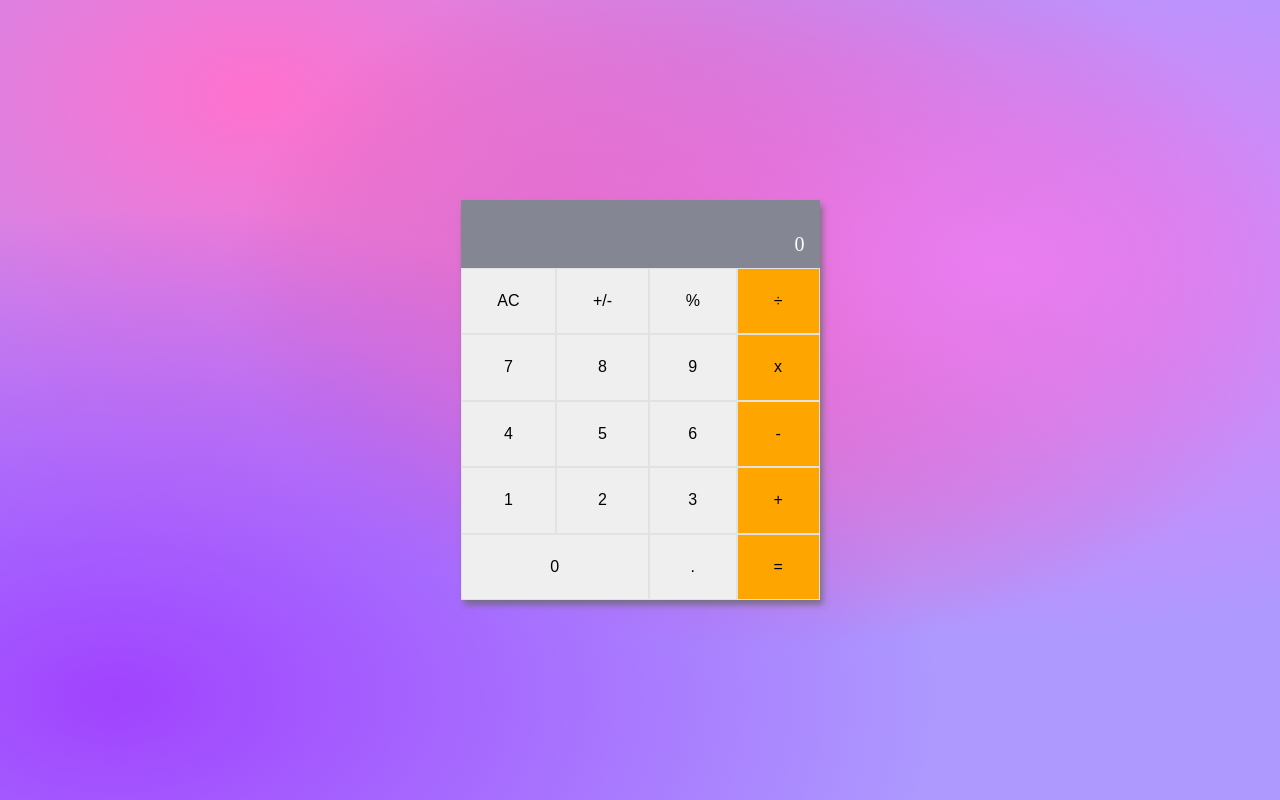
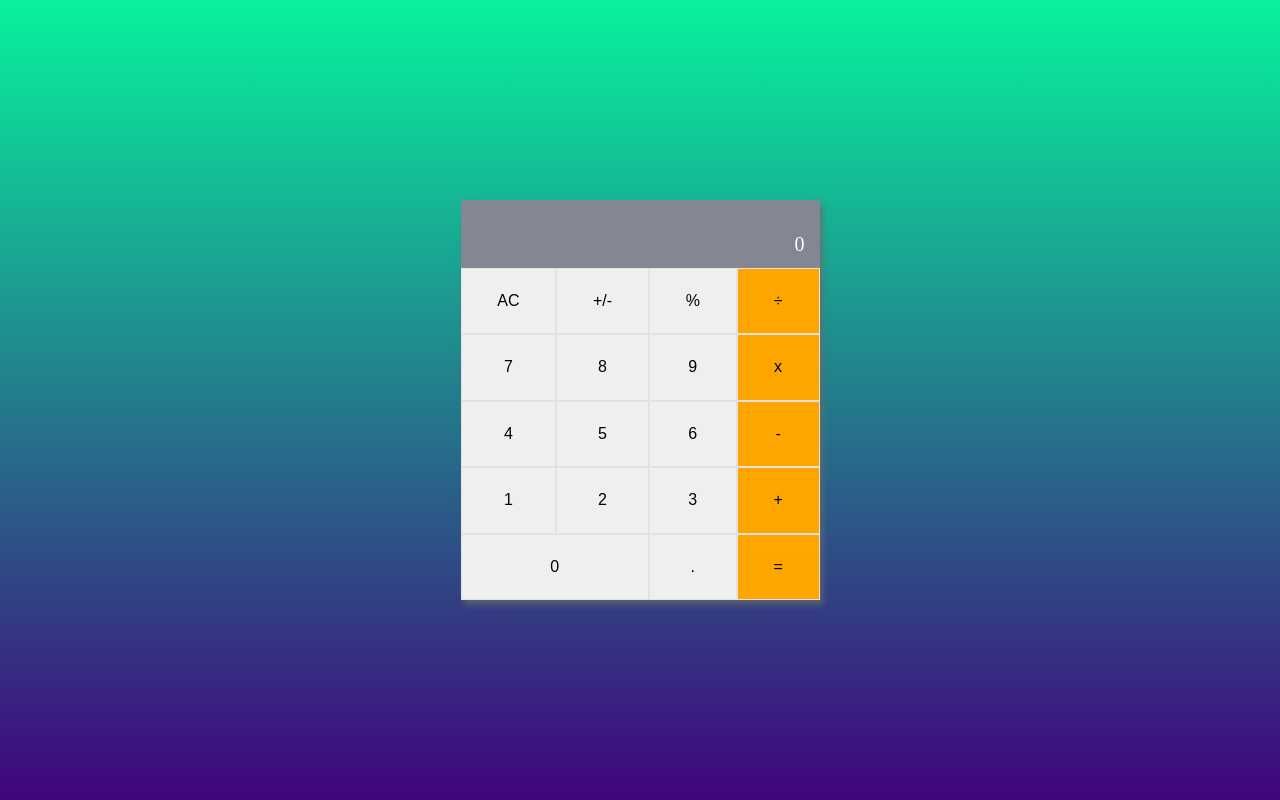
Before and after one commit to ctokoli/math-magicians-react-app, a React (Create React App) app: page / in a window 1280 px wide. Built offline with nearby package versions, Linux system fonts and the light colour scheme.

Commit message:
add gredient to background

```diff
--- a/src/App.css
+++ b/src/App.css
@@ -43,6 +43,7 @@
 button{
   border: 0.5px solid #e2e2e2;
   font-size: 16px;
+  cursor: pointer;
 }
 
 .orange{
--- a/src/index.css
+++ b/src/index.css
@@ -3,10 +3,10 @@ body {
   height: 100vh;
   display: grid;
   place-items: center;
-  background-color:#ad99ff;
-  background-image:
-  radial-gradient(at 78% 33%, hsla(296,81%,72%,1) 0px, transparent 50%),
-  radial-gradient(at 9% 87%, hsla(270,99%,63%,1) 0px, transparent 50%),
-  radial-gradient(at 60% 36%, hsla(328,75%,61%,1) 0px, transparent 50%),
-  radial-gradient(at 20% 12%, hsla(321,99%,72%,1) 0px, transparent 50%);
+  background: hsla(270, 94%, 25%, 1);
+background: linear-gradient(90deg, hsla(270, 94%, 25%, 1) 0%, hsla(158, 94%, 49%, 1) 100%);
+background: -moz-linear-gradient(90deg, hsla(270, 94%, 25%, 1) 0%, hsla(158, 94%, 49%, 1) 100%);
+background: -webkit-linear-gradient(90deg, hsla(270, 94%, 25%, 1) 0%, hsla(158, 94%, 49%, 1) 100%);
+
+
 }
```
